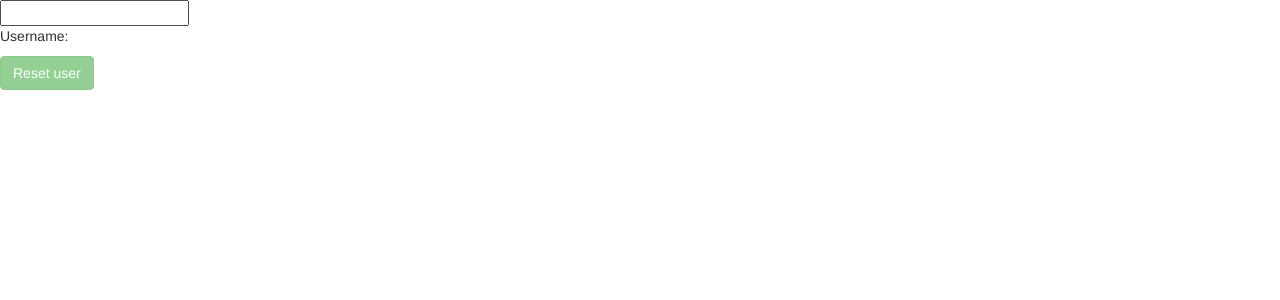
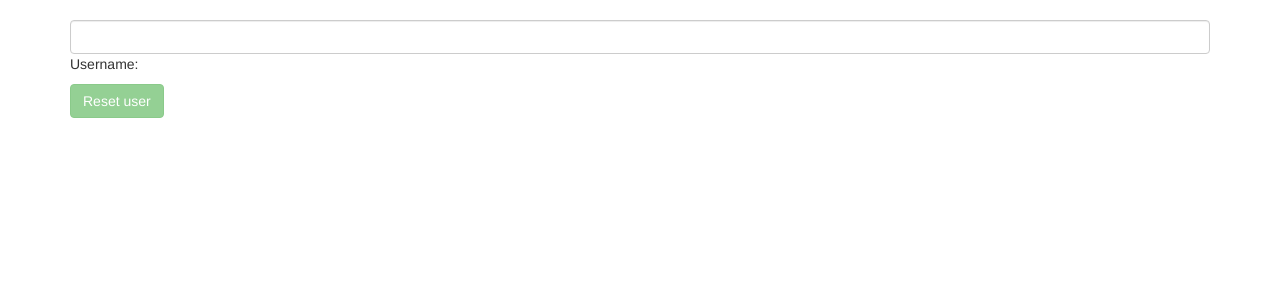
Before and after one commit to Dunridge/angular-complete-guide, an Angular app: page / in a window 1280 px wide. Shown: the top 300 px of the page. Built offline with nearby package versions, Linux system fonts and the light colour scheme.

Commit message:
assignment-2. added styling

```diff
--- a/src/app/app.component.html
+++ b/src/app/app.component.html
@@ -1,7 +1,14 @@
-<input type="text" [(ngModel)]="userName">
+<div class="container">
+  <div class="row">
+    <div class="col-xs-12">
+      <label for="username"></label>
+      <input id="username" class="form-control" type="text" [(ngModel)]="userName">
       <p>Username: {{ userName }}</p>
       <button class="btn btn-success"
               [disabled]="!userName"
               (click)="onResetUser()"
       >Reset user
       </button>
+    </div>
+  </div>
+</div>
```
Lines whose indentation alone changed are shown as unchanged.
